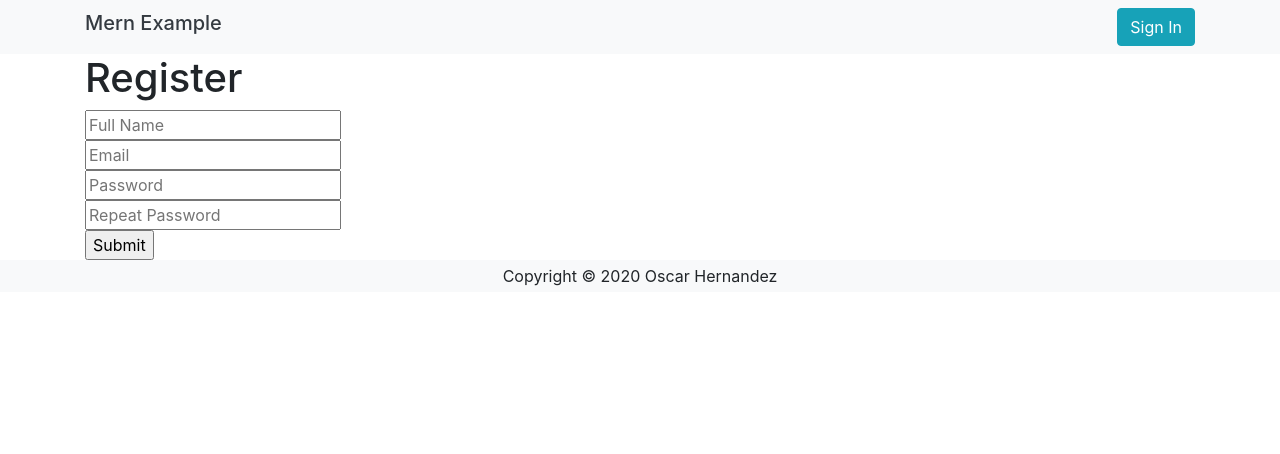
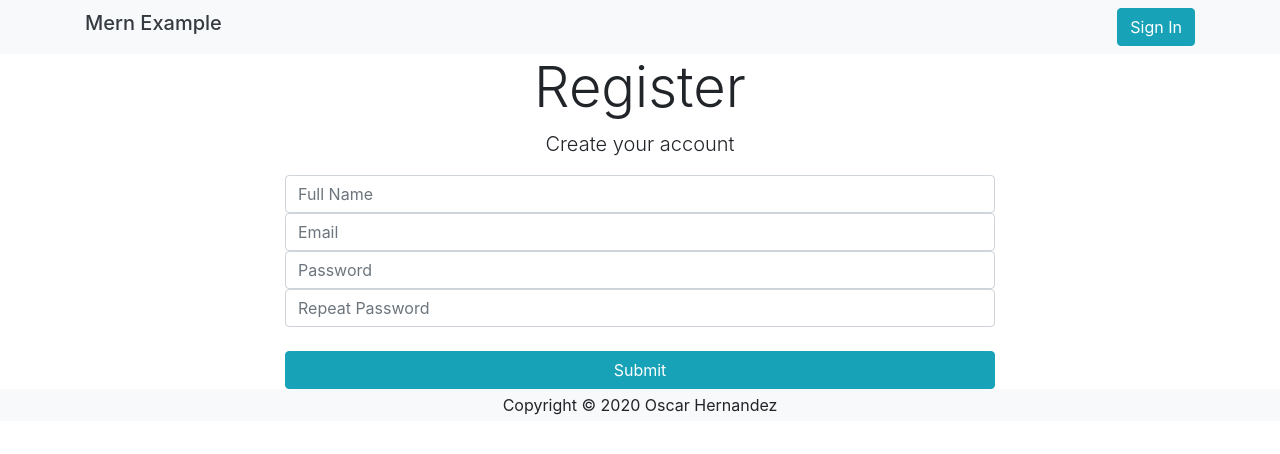
Before and after one commit to oscarjho/rnjsfrontend, a React (Create React App) app: page /register in a window 1280 px wide. Shown: the top 454 px of the page. Built offline with nearby package versions, Linux system fonts and the light colour scheme.

Commit message:
Validation on register

```diff
--- a/src/components/auth/Register.js
+++ b/src/components/auth/Register.js
@@ -1,4 +1,12 @@
 import React, { Component } from 'react';
+
+const initialState = {
+  name: '',
+  email: '',
+  password: '',
+  password2: '',
+  fronterrors: {}
+}
 
 export class Register extends Component {
 
@@ -10,7 +18,7 @@ export class Register extends Component {
       email: '',
       password: '',
       password2: '',
-      errors: {}
+      fronterrors: {}
     }
 
     this.onChange = this.onChange.bind(this);
@@ -21,45 +29,96 @@ export class Register extends Component {
     this.setState({[e.target.name]: e.target.value});
   }
 
+  validate() {
+
+    let fronterrors = {};
+
+    let regex = /^(?=.*\d)(?=.*[a-z])(?=.*[A-Z]).{6,20}$/;
+    if (!regex.test(this.state.password)) {
+      fronterrors.password = 'Password need to have 6 to 20 characters which contain at least one numeric digit, one uppercase and one lowercase letter'
+    }
+
+    if (this.state.name.length < 2) {
+      fronterrors.name = 'Name must be between 2 and 40 characters'
+    }
+
+    if (this.state.name.length > 40) {
+      fronterrors.name = 'Name must be between 2 and 40 characters'
+    }
+
+    if (this.state.password !== this.state.password2) {
+      fronterrors.password2 ='Passwords must match'
+    }
+
+    if (!this.state.email.includes('@')){
+      fronterrors.email = 'Invalid email'
+    }
+
+    if (Object.keys(fronterrors).length > 0) {
+      this.setState({fronterrors});
+      return false;
+    }
+
+    return true;
+  }
+
   onSubmit(e) {
 
     e.preventDefault();
-    const newUser = {
-      name: this.state.name,
-      email: this.state.email,
-      password: this.state.password,
-      password2: this.state.password2
+
+    const isValid = this.validate();
+    //We check if valid returns true
+    console.log(isValid);
+
+    if (isValid) {
+      const newUser = {
+        name: this.state.name,
+        email: this.state.email,
+        password: this.state.password,
+        password2: this.state.password2,
+      }
+      console.log(newUser);
+      //clear form
+      this.setState(initialState)
     }
 
-    console.log(newUser);
   }
 
 
   render() {
     return (
       <div className="register">
+        <div className="container">
+          <div className="row">
+            <div className="col-md-8 m-auto">
+              <h1 className="display-4 text-center"> Register </h1>
+              <p className="lead text-center">
+                Create your account
+              </p>
 
-        <h1> Register </h1>
+              <form onSubmit={this.onSubmit}>
 
-        <form onSubmit={this.onSubmit}>
-        <div>
-          <input type="text" placeholder="Full Name" name="name" value={this.state.name} onChange={this.onChange} />
+                  <input className="form-control" type="text" placeholder="Full Name" name="name" value={this.state.name} onChange={this.onChange} />
+
+                  {this.state.fronterrors.name}
+
+                  <input className="form-control" type="text" placeholder="Email" name="email" value={this.state.email} onChange={this.onChange} />
+
+                  {this.state.fronterrors.email}
+
+                  <input className="form-control" type="password" placeholder="Password" name="password" value={this.state.password} onChange={this.onChange} />
+                  {this.state.fronterrors.password}
+
+                  <input className="form-control" type="password" placeholder="Repeat Password" name="password2" value={this.state.password2} onChange={this.onChange} />
+
+                  {this.state.fronterrors.password2}
+
+                <input className="btn btn-info btn-block mt-4" type="submit" />
+
+                </form>
+            </div>
+          </div>
         </div>
-        <div>
-          <input type="text" placeholder="Email" name="email" value={this.state.email} onChange={this.onChange} />
-        </div>
-        <div>
-         <input type="password" placeholder="Password" name="password" value={this.state.password} onChange={this.onChange} />
-        </div>
-        <div>
-          <input type="password" placeholder="Repeat Password" name="password2" value={this.state.password2} onChange={this.onChange} />
-        </div>
-        <div>
-         <input type="submit" />
-        </div>
-
-        </form>
-
       </div>
     )
   }
```
